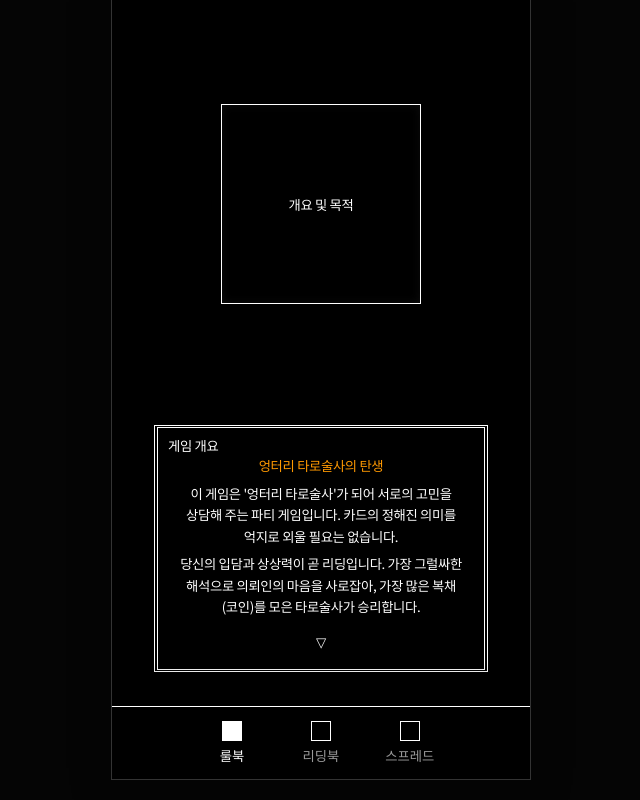
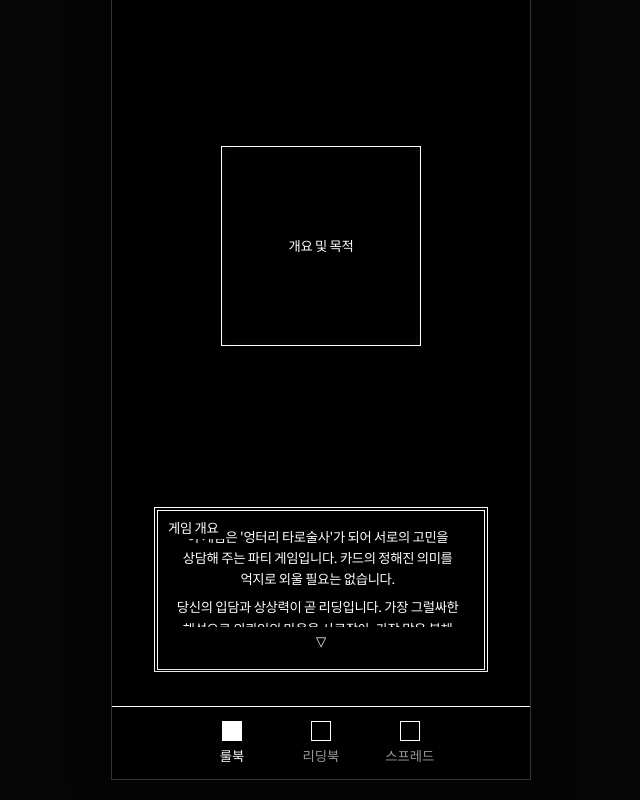
Before and after one commit to horangg/The-Fortune-Pack, a React (Vite) app: page / in a window 1280 px wide. Both pictures are taken after a click on the button "룰북". Shown: the part 80-880 px from the top of the page, without its empty margins (319-959 px from the left). Built offline with nearby package versions, Linux system fonts and the light colour scheme.

Commit message:
룰북 말풍선 UI 수정

```diff
--- a/src/components/RulebookTab.tsx
+++ b/src/components/RulebookTab.tsx
@@ -106,7 +106,7 @@ export const RulebookTab: React.FC = () => {
       title: '규칙 및 제약',
       boxText: '규칙 및 제약 사항',
       content: (
-        <div id="rulebook-scroll" className="space-y-2 text-left text-[12px] leading-[1.6] max-h-[140px] overflow-y-auto pr-1">
+        <div className="space-y-2 text-left text-[12px] leading-[1.6]">
           <p className="text-white">
             • 뽑힌 카드는 <span className="text-[#FF9900]">정방향으로만</span> 해석한다.
           </p>
@@ -210,14 +210,14 @@ export const RulebookTab: React.FC = () => {
         onClick={handleInteraction}
         className="w-full cursor-pointer border border-white p-0.5 bg-black transition-all hover:border-neutral-300 active:scale-[0.99]"
       >
-        <div className="border border-white p-4 min-h-[150px] flex flex-col justify-between relative bg-black">
+        <div className="border border-white p-4 h-[160px] flex flex-col justify-between relative bg-black">
 
           {/* Slide Title Indicator */}
-          <div className="absolute top-2 left-3 text-[10px] text-white uppercase">
+          <div className="absolute top-2 left-3 text-[10px] text-white uppercase z-10 bg-black pr-2">
             {slides[currentIndex].title}
           </div>
 
-          <div className="flex-1 flex flex-col justify-center py-4">
+          <div id="rulebook-scroll" className="flex-1 flex flex-col pt-2 overflow-y-auto pr-2 [&::-webkit-scrollbar]:hidden [-ms-overflow-style:none] [scrollbar-width:none]">
             <AnimatePresence mode="wait">
               <motion.div
                 key={currentIndex}
@@ -225,7 +225,7 @@ export const RulebookTab: React.FC = () => {
                 animate={{ opacity: 1, y: 0 }}
                 exit={{ opacity: 0, y: -4 }}
                 transition={{ duration: 0.15 }}
-                className="w-full"
+                className="w-full flex flex-col justify-center min-h-full"
               >
                 {slides[currentIndex].content}
               </motion.div>
@@ -233,7 +233,7 @@ export const RulebookTab: React.FC = () => {
           </div>
 
           {/* Blinking ▽ pointer at the bottom center */}
-          <div className="text-center text-[10px] text-white animate-bounce mt-1">
+          <div className="text-center text-[10px] text-white animate-bounce mt-1 shrink-0 bg-black pt-1">
             ▽
           </div>
         </div>
```
